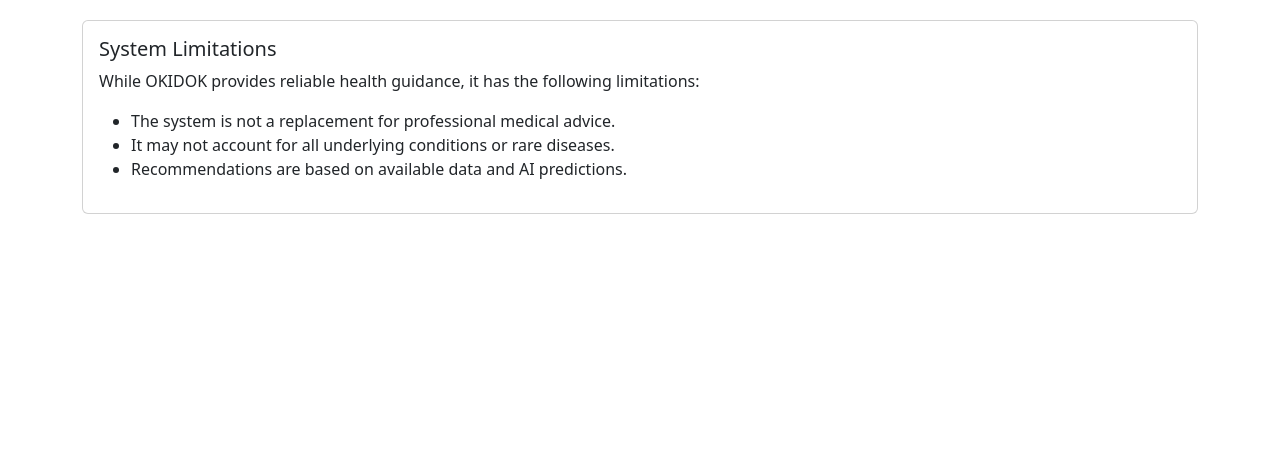
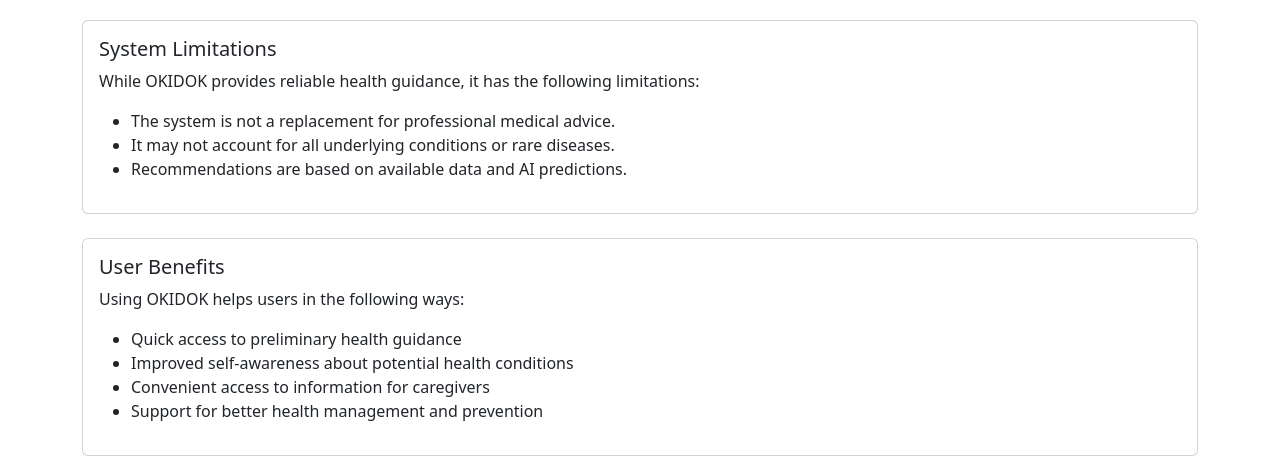
Before and after one commit to glngnbn/OKIDOK, a Flask app: page /blog in a window 1280 px wide. Shown: the part 666-1122 px from the top of the page. Before the commit the page ends 880 px from the top, so only its background shows below. Run offline with Flask 3, Linux system fonts and the light colour scheme; parts of the project's set-up code (start-up, migrations or seed data) failed here and were passed over.

Commit message:
Update blog.html

```diff
--- a/OKIDOK/templates/blog.html
+++ b/OKIDOK/templates/blog.html
@@ -63,6 +63,18 @@
     </div>
   </div>
 
+      <div class="card mt-4">
+      <div class="card-body">
+        <h5 class="card-title">User Benefits</h5>
+        <p>Using OKIDOK helps users in the following ways:</p>
+        <ul>
+          <li>Quick access to preliminary health guidance</li>
+          <li>Improved self-awareness about potential health conditions</li>
+          <li>Convenient access to information for caregivers</li>
+          <li>Support for better health management and prevention</li>
+        </ul>
+      </div>
+    </div>
 
     </div>
     <script src="https://cdn.jsdelivr.net/npm/bootstrap@5.3.1/dist/js/bootstrap.bundle.min.js" integrity="sha384-HwwvtgBNo3bZJJLYd8oVXjrBZt8cqVSpeBNS5n7C8IVInixGAoxmnlMuBnhbgrkm" crossorigin="anonymous"></script>
```
